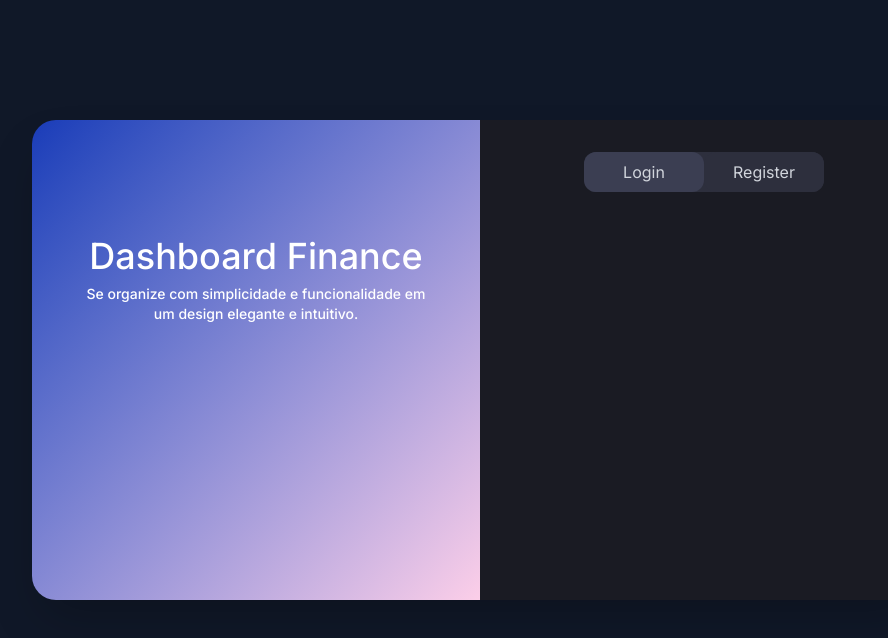
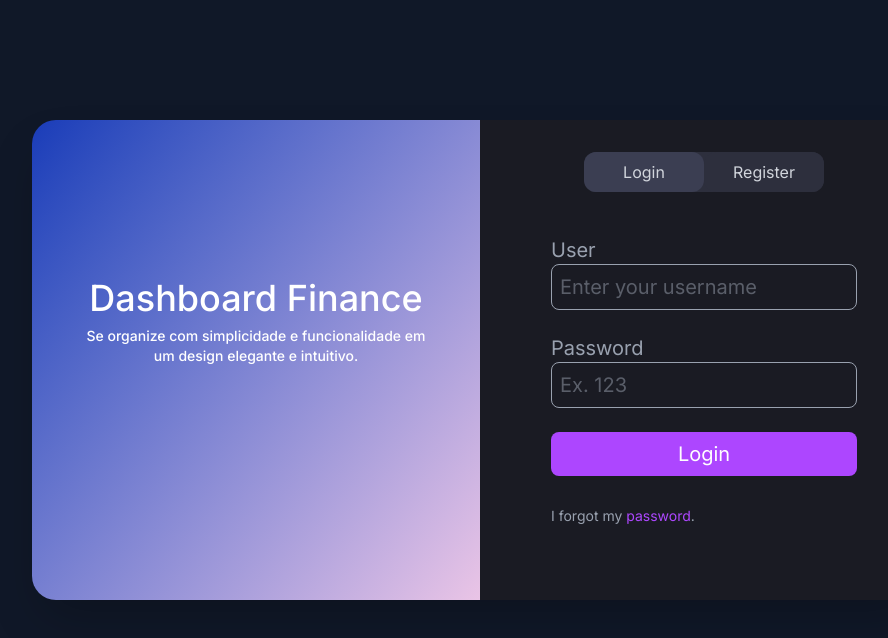
Before and after one commit to BreninDevv/dashboard-finance, a Next.js app: page /login in a window 1280 px wide. Shown: the top 638 px of the page, without its empty margins (160-1048 px from the left). Built offline with nearby package versions, Linux system fonts and the light colour scheme.

Commit message:
feat: login e register front end feitos

```diff
--- /dev/null
+++ b/src/app/login/login.jsx
@@ -0,0 +1,40 @@
+import React from "react";
+
+const Login = () => {
+  return (
+    <>
+      <div className="py-11 text-xl text-gray-400 flex flex-col gap-6 duration-300">
+        <div>
+          <h1>User</h1>
+          <input
+            type="text"
+            placeholder="Enter your username"
+            className="border rounded-lg p-2"
+          />
+        </div>
+        <div>
+          <h1>Password</h1>
+          <input
+            type="password"
+            placeholder="Ex. 123"
+            className="border rounded-lg p-2"
+          />
+        </div>
+        <div className="flex justify-center bg-purple-500 rounded-lg p-2 cursor-pointer">
+          <div className="text-white">Login</div>
+        </div>
+        <div>
+          <span className="text-sm">
+            I forgot my{" "}
+            <a href="#" className="text-purple-500">
+              password
+            </a>
+            .
+          </span>
+        </div>
+      </div>
+    </>
+  );
+};
+
+export default Login;
--- a/src/app/login/page.jsx
+++ b/src/app/login/page.jsx
@@ -1,13 +1,15 @@
 "use client";
 
 import React, { useState } from "react";
+import Login from "./login";
+import Register from "./register";
 
 const Page = () => {
   const [login, setLogin] = useState(false);
 
   return (
     <>
-      <div className="flex h-screen items-center justify-center bg-gray-900 pb-20 font-inter">
+      <div className="flex h-screen items-center justify-center bg-gray-900 pb-20 font-inter duration-300">
         <div className="grid w-full max-w-4xl h-120  grid-cols-2 overflow-hidden rounded-3xl shadow-2xl">
           <div className="flex flex-col items-center justify-center p-12 bg-gradient-to-br from-blue-800 to-pink-200">
             <div className="pb-40 flex flex-col gap-2">
@@ -25,7 +27,7 @@ const Page = () => {
             </div>
           </div>
           <div className="flex flex-col p-8 bg-[#1a1b23]">
-            <div className="flex-1 flex justify-center pb-20">
+            <div className="flex-1 flex flex-col items-center pb-20">
               <div className="w-60 h-10 bg-[#2d2f3d] flex justify-center rounded-xl text-gray-300">
                 <div
                   className={`text-center pt-2 w-30 rounded-xl  ${
@@ -48,6 +50,15 @@ const Page = () => {
                   Register
                 </div>
               </div>
+              {!login ? (
+                <div className="duration-300">
+                  <Login />
+                </div>
+              ) : (
+                <div className="duration-300">
+                  <Register />
+                </div>
+              )}
             </div>
           </div>
         </div>
--- /dev/null
+++ b/src/app/login/register.jsx
@@ -0,0 +1,39 @@
+import React from "react";
+
+const Register = () => {
+  return (
+    <>
+      <div className="p-7 text-xl text-gray-400 flex flex-col gap-4 duration-300">
+        <div>
+          <h1>Email</h1>
+          <input
+            type="text"
+            placeholder="Register your email"
+            className="border rounded-lg p-2"
+          />
+        </div>
+        <div>
+          <h1>User</h1>
+          <input
+            type="text"
+            placeholder="Register your username"
+            className="border rounded-lg p-2"
+          />
+        </div>
+        <div>
+          <h1>Password</h1>
+          <input
+            type="password"
+            placeholder="Ex. 123"
+            className="border rounded-lg p-2"
+          />
+        </div>
+        <div className="flex justify-center bg-purple-500 rounded-lg p-2 mt-2 cursor-pointer">
+          <div className="text-white">Register</div>
+        </div>
+      </div>
+    </>
+  );
+};
+
+export default Register;
```
